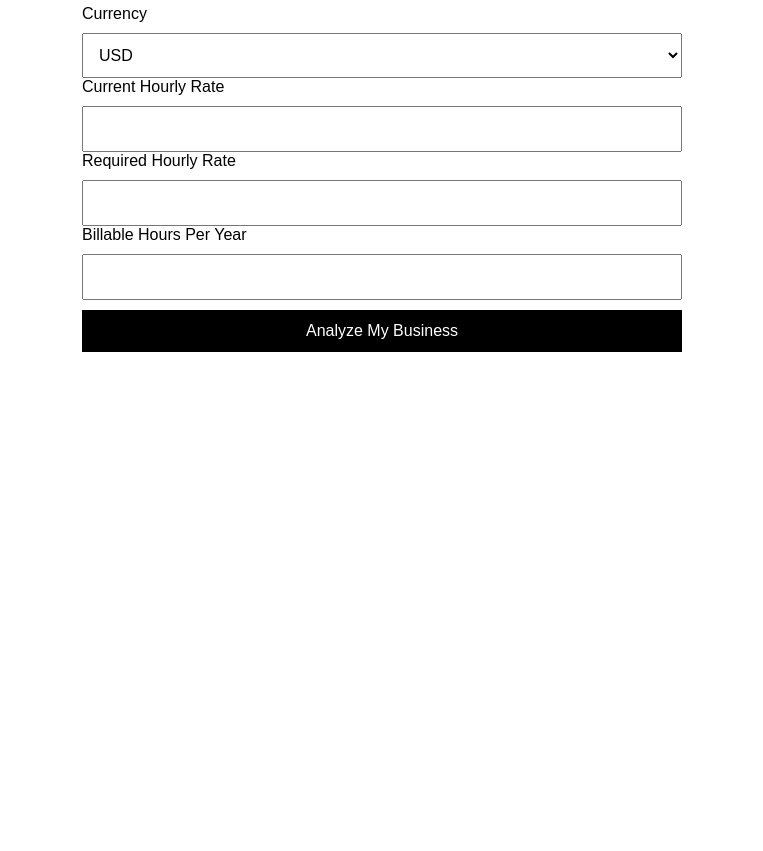
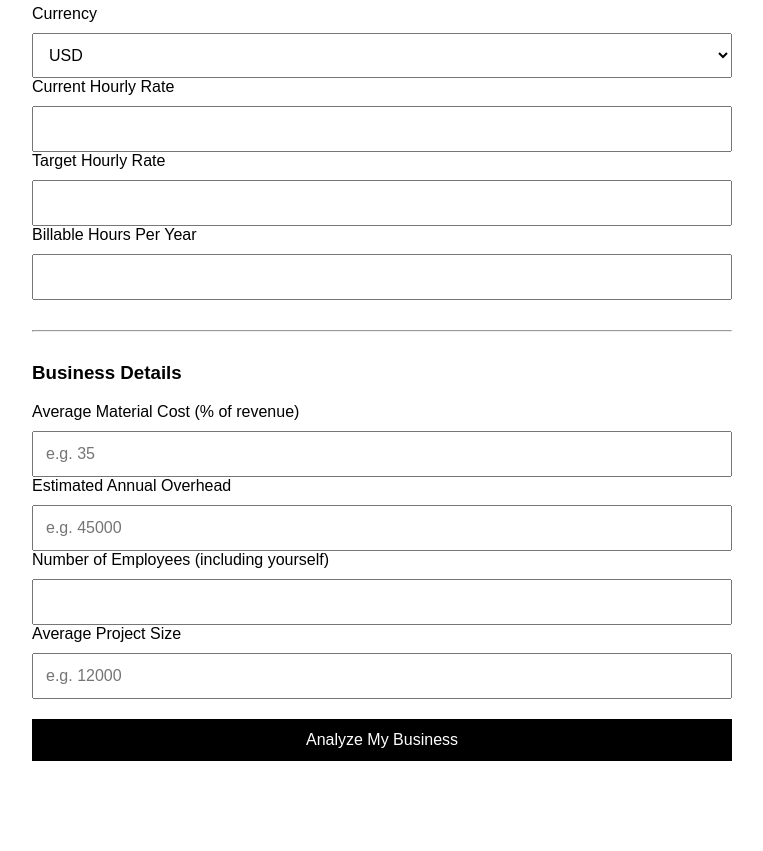
Before and after one commit to Drosholm/-Contractor-profit-ai, a website: page index.html in a window 1280 px wide. Shown: the part 123-974 px from the top of the page, without its empty margins (258-1021 px from the left). Before the commit the page ends 800 px from the top, so only its background shows below. Drawn offline with Linux system fonts and the light colour scheme.

Commit message:
Update index.html

```diff
--- a/index.html
+++ b/index.html
@@ -6,7 +6,7 @@
   <style>
     body {
       font-family: Arial, sans-serif;
-      max-width: 600px;
+      max-width: 700px;
       margin: 40px auto;
       padding: 20px;
     }
@@ -22,10 +22,17 @@
       color: white;
       border: none;
       cursor: pointer;
+      margin-top: 20px;
+    }
+    h3 {
+      margin-top: 30px;
+    }
+    hr {
+      margin: 30px 0;
     }
     #result {
-      margin-top: 20px;
-      white-space: normal; /* vigtig */
+      margin-top: 30px;
+      white-space: normal;
     }
   </style>
 </head>
@@ -44,11 +51,27 @@
 <label>Current Hourly Rate</label>
 <input id="currentRate" type="number">
 
-<label>Required Hourly Rate</label>
+<label>Target Hourly Rate</label>
 <input id="requiredRate" type="number">
 
 <label>Billable Hours Per Year</label>
 <input id="hours" type="number">
+
+<hr>
+
+<h3>Business Details</h3>
+
+<label>Average Material Cost (% of revenue)</label>
+<input id="materialPercent" type="number" placeholder="e.g. 35">
+
+<label>Estimated Annual Overhead</label>
+<input id="overhead" type="number" placeholder="e.g. 45000">
+
+<label>Number of Employees (including yourself)</label>
+<input id="employees" type="number">
+
+<label>Average Project Size</label>
+<input id="projectSize" type="number" placeholder="e.g. 12000">
 
 <button onclick="analyse()">Analyze My Business</button>
 
@@ -56,14 +79,21 @@
 
 <script>
 async function analyse() {
+
   const currency = document.getElementById("currency").value;
   const currentRate = document.getElementById("currentRate").value;
   const requiredRate = document.getElementById("requiredRate").value;
   const hours = document.getElementById("hours").value;
 
-  document.getElementById("result").innerHTML = "Analyzing...";
+  const materialPercent = document.getElementById("materialPercent").value;
+  const overhead = document.getElementById("overhead").value;
+  const employees = document.getElementById("employees").value;
+  const projectSize = document.getElementById("projectSize").value;
+
+  document.getElementById("result").innerHTML = "Analyzing your business...";
 
   try {
+
     const response = await fetch("/api/analyse", {
       method: "POST",
       headers: {
@@ -73,7 +103,11 @@ async function analyse() {
         currency,
         currentRate,
         requiredRate,
-        hours
+        hours,
+        materialPercent,
+        overhead,
+        employees,
+        projectSize
       })
     });
 
@@ -83,8 +117,10 @@ async function analyse() {
       data.result || "No response from AI.";
 
   } catch (error) {
+
     document.getElementById("result").innerHTML =
       "Error connecting to server.";
+
   }
 }
 </script>
```
